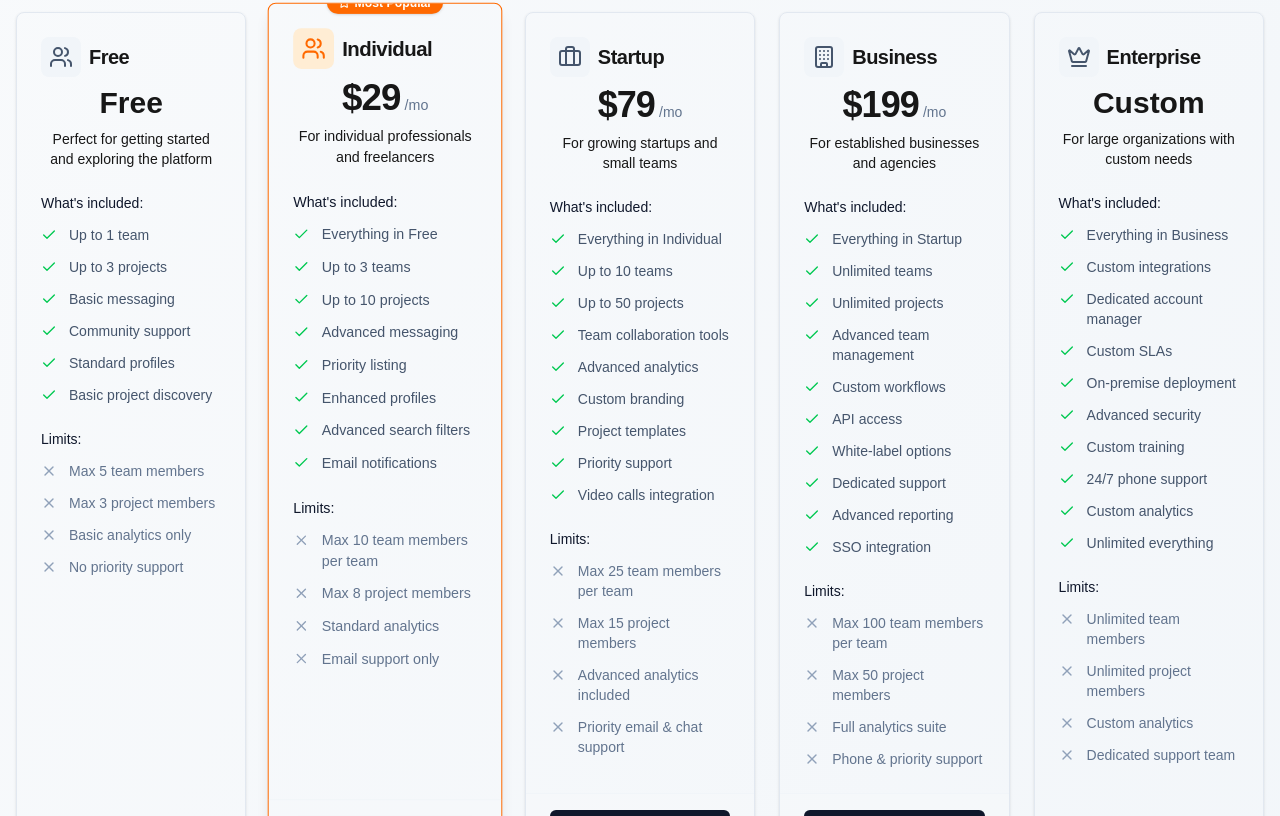
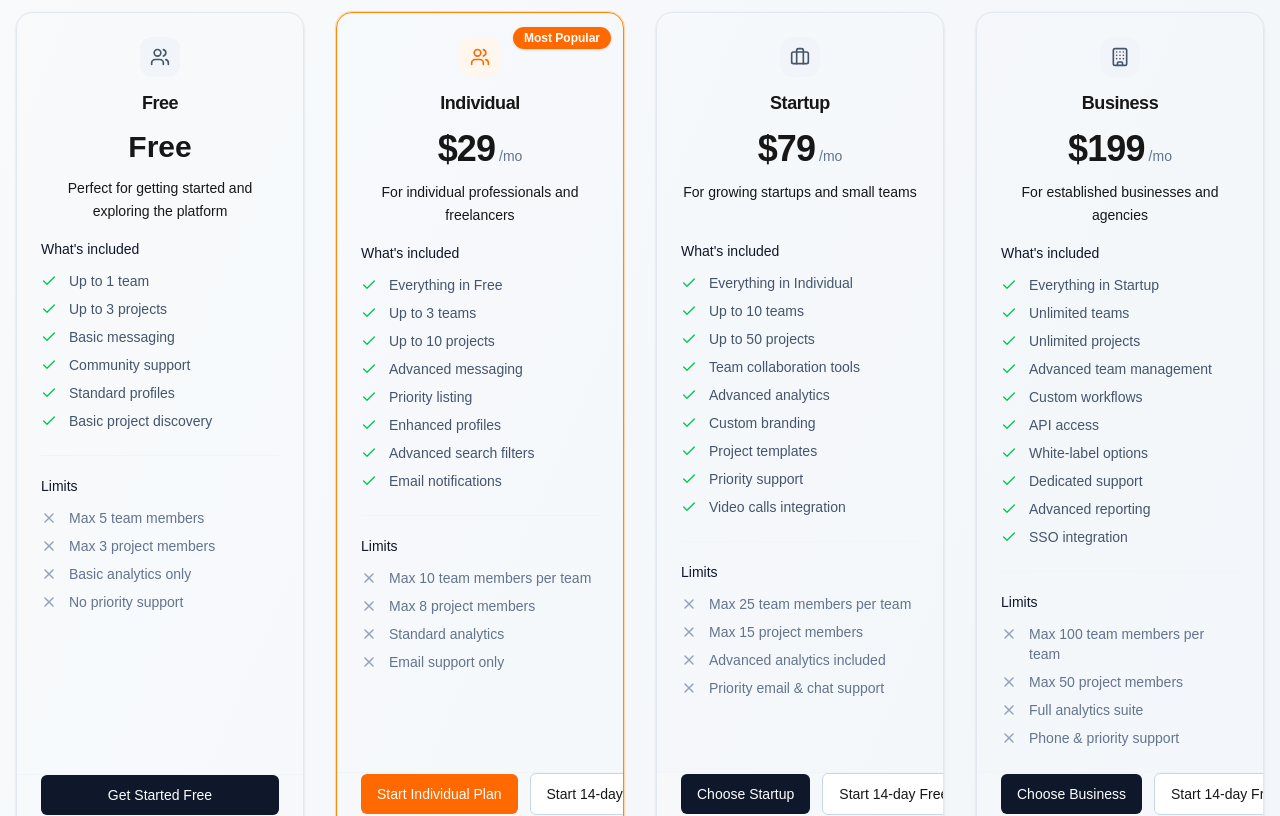
Before and after one commit to ranjeethap/FORGE, a Next.js app: page /pricing in a window 1280 px wide. Shown: the part 244-1060 px from the top of the page. Built offline with nearby package versions, Linux system fonts and the light colour scheme.

Commit message:
Professionalize pricing layout: 4-column grid, centered headers, separators, consistent button sizing, remove gimmicky scaling

```diff
--- a/src/app/pricing/page.tsx
+++ b/src/app/pricing/page.tsx
@@ -274,77 +274,69 @@ export default function PricingPage() {
         </div>
 
         {/* Pricing Cards */}
-        <div className="grid grid-cols-1 md:grid-cols-2 lg:grid-cols-3 xl:grid-cols-5 gap-6 mb-16 items-stretch">
+        <div className="grid grid-cols-1 sm:grid-cols-2 lg:grid-cols-3 xl:grid-cols-4 gap-8 mb-16 items-stretch">
           {pricingTiers.map((tier) => {
             const IconComponent = tier.icon;
 
             return (
               <Card
                 key={tier.tier}
-                className={`relative h-full flex flex-col overflow-hidden ${
+                className={`relative h-full flex flex-col overflow-hidden rounded-2xl ${
                   tier.popular
-                    ? 'border-orange-500 shadow-lg scale-[1.02] z-10'
+                    ? 'border-orange-400 ring-1 ring-orange-200'
                     : 'border-slate-200 dark:border-slate-700'
-                } transition-all duration-200 hover:shadow-lg`}
+                } transition-shadow duration-200 hover:shadow-md`}
               >
                 {tier.popular && (
-                  <div className="absolute -top-3 left-1/2 -translate-x-1/2">
-                    <Badge className="bg-orange-500 text-white shadow-sm">
-                      <Star className="h-3 w-3 mr-1" />
-                      Most Popular
-                    </Badge>
+                  <div className="absolute top-3 right-3">
+                    <Badge className="bg-orange-500 text-white shadow-sm">Most Popular</Badge>
                   </div>
                 )}
 
-                <CardHeader className="pb-2">
-                  <div className="flex items-center gap-2 mb-2">
-                    <div className={`p-2 rounded-lg ${tier.popular ? 'bg-orange-100' : 'bg-slate-100 dark:bg-slate-800'}`}>
-                      <IconComponent className={`h-6 w-6 ${tier.popular ? 'text-orange-500' : 'text-slate-600 dark:text-slate-400'}`} />
+                <CardHeader className="pb-2 text-center space-y-3">
+                  <div className={`mx-auto h-10 w-10 rounded-xl flex items-center justify-center ${tier.popular ? 'bg-orange-50' : 'bg-slate-100 dark:bg-slate-800'}`}>
+                    <IconComponent className={`${tier.popular ? 'text-orange-500' : 'text-slate-600 dark:text-slate-400'} h-5 w-5`} />
                   </div>
-                    <CardTitle className="text-xl">{tier.name}</CardTitle>
-                  </div>
-                  <div className="mb-2">{getPrice(tier.price)}</div>
-                  <CardDescription className="min-h-[48px] text-center">{tier.description}</CardDescription>
+                  <CardTitle className="text-lg font-semibold tracking-tight">{tier.name}</CardTitle>
+                  <div>{getPrice(tier.price)}</div>
+                  <CardDescription className="text-sm leading-relaxed min-h-[44px]">{tier.description}</CardDescription>
                 </CardHeader>
 
-                <CardContent className="space-y-6 flex-1 pt-2">
-                  {/* Included Features */}
+                <CardContent className="flex-1 pt-2">
+                  <div className="space-y-6">
                     <div>
-                    <h4 className="font-medium text-sm text-slate-900 dark:text-slate-100 mb-3">
-                      What's included:
-                    </h4>
-                    <ul className="space-y-3">
+                      <h4 className="font-medium text-sm text-slate-900 dark:text-slate-100 mb-3">What's included</h4>
+                      <ul className="space-y-2">
                         {tier.features.included.map((feature, index) => (
                           <li key={index} className="flex items-start gap-3 text-sm">
-                          <Check className="h-4 w-4 text-green-500 flex-shrink-0 mt-0.5" />
+                            <Check className="h-4 w-4 text-green-500 mt-0.5" />
                             <span className="text-slate-600 dark:text-slate-400">{feature}</span>
                           </li>
                         ))}
                       </ul>
                     </div>
 
-                  {/* Limits */}
                     {tier.features.limits.length > 0 && (
-                    <div>
-                      <h4 className="font-medium text-sm text-slate-900 dark:text-slate-100 mb-3">Limits:</h4>
-                      <ul className="space-y-3">
+                      <div className="border-t border-slate-100 dark:border-slate-800 pt-5">
+                        <h4 className="font-medium text-sm text-slate-900 dark:text-slate-100 mb-3">Limits</h4>
+                        <ul className="space-y-2">
                           {tier.features.limits.map((limit, index) => (
                             <li key={index} className="flex items-start gap-3 text-sm">
-                            <X className="h-4 w-4 text-slate-400 flex-shrink-0 mt-0.5" />
+                              <X className="h-4 w-4 text-slate-400 mt-0.5" />
                               <span className="text-slate-500">{limit}</span>
                             </li>
                           ))}
                         </ul>
                       </div>
                     )}
+                  </div>
                 </CardContent>
 
-                <CardFooter className="pt-4 mt-auto bg-slate-50/50 dark:bg-slate-900/20 border-t border-slate-100 dark:border-slate-800">
-                  <div className="flex flex-col gap-3 w-full">
+                <CardFooter className="gap-3 mt-auto bg-slate-50/50 dark:bg-slate-900/20 border-t border-slate-100 dark:border-slate-800">
                   <Button
-                      className={`w-full py-6 text-base font-medium ${
+                    className={`w-full py-5 text-sm font-medium ${
                       tier.popular
-                          ? 'bg-orange-500 hover:bg-orange-600 text-white shadow-sm'
+                        ? 'bg-orange-500 hover:bg-orange-600 text-white'
                         : 'bg-slate-900 hover:bg-slate-800 text-white dark:bg-white dark:hover:bg-slate-100 dark:text-slate-900'
                     }`}
                     onClick={() => handleUpgrade(tier.tier)}
@@ -354,7 +346,7 @@ export default function PricingPage() {
                   {['INDIVIDUAL','STARTUP','BUSINESS'].includes(tier.tier) && (
                     <Button
                       variant="outline"
-                        className="w-full py-6 border-slate-300 dark:border-slate-700"
+                      className="w-full py-5 text-sm border-slate-300 dark:border-slate-700"
                       onClick={() => {
                         const email = localStorage.getItem('userEmail') || '';
                         const firstName = localStorage.getItem('userFirstName') || '';
@@ -366,7 +358,6 @@ export default function PricingPage() {
                       Start 14-day Free Trial
                     </Button>
                   )}
-                  </div>
                 </CardFooter>
               </Card>
             );
```
Lines whose indentation alone changed are shown as unchanged.
